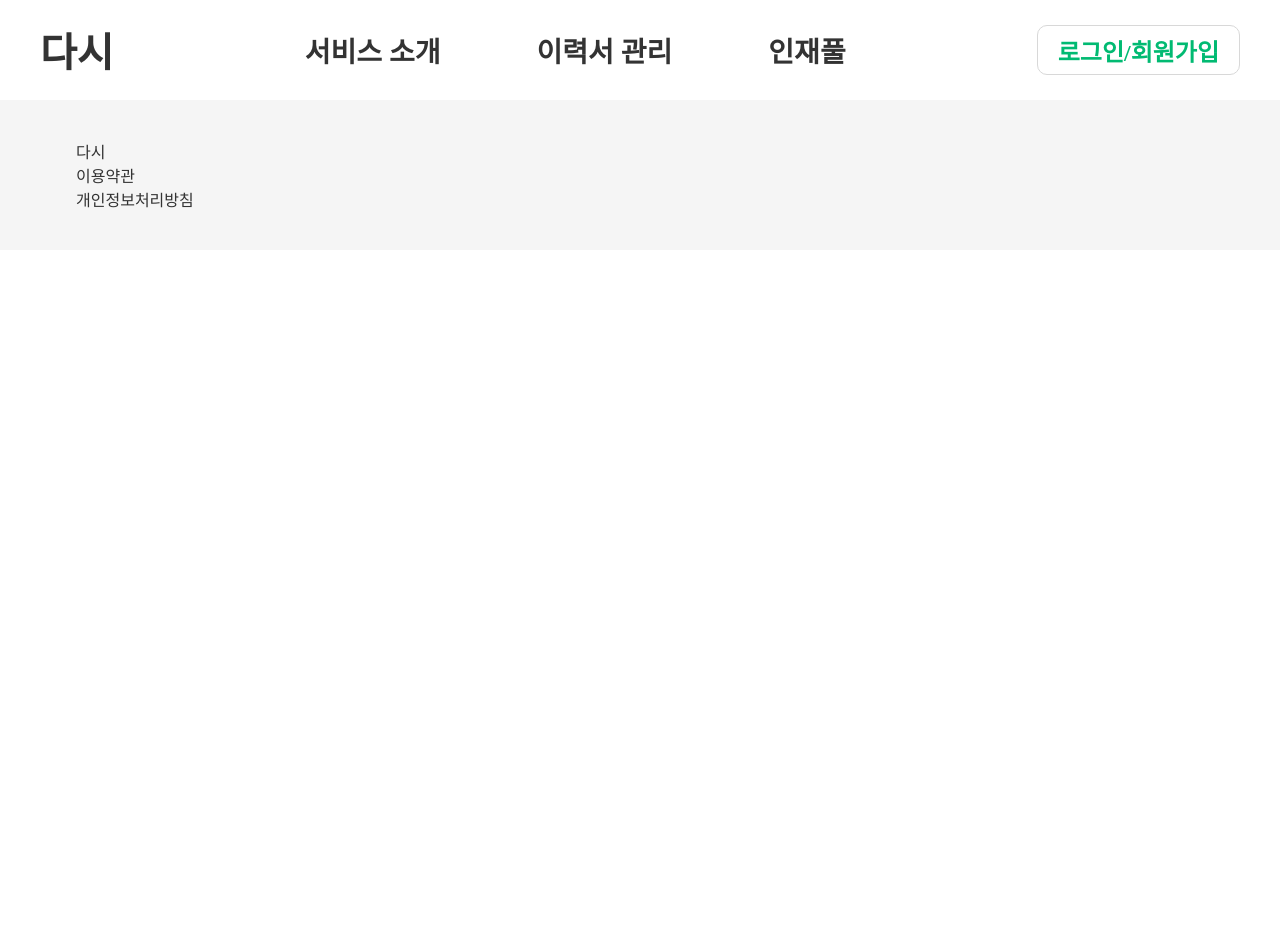
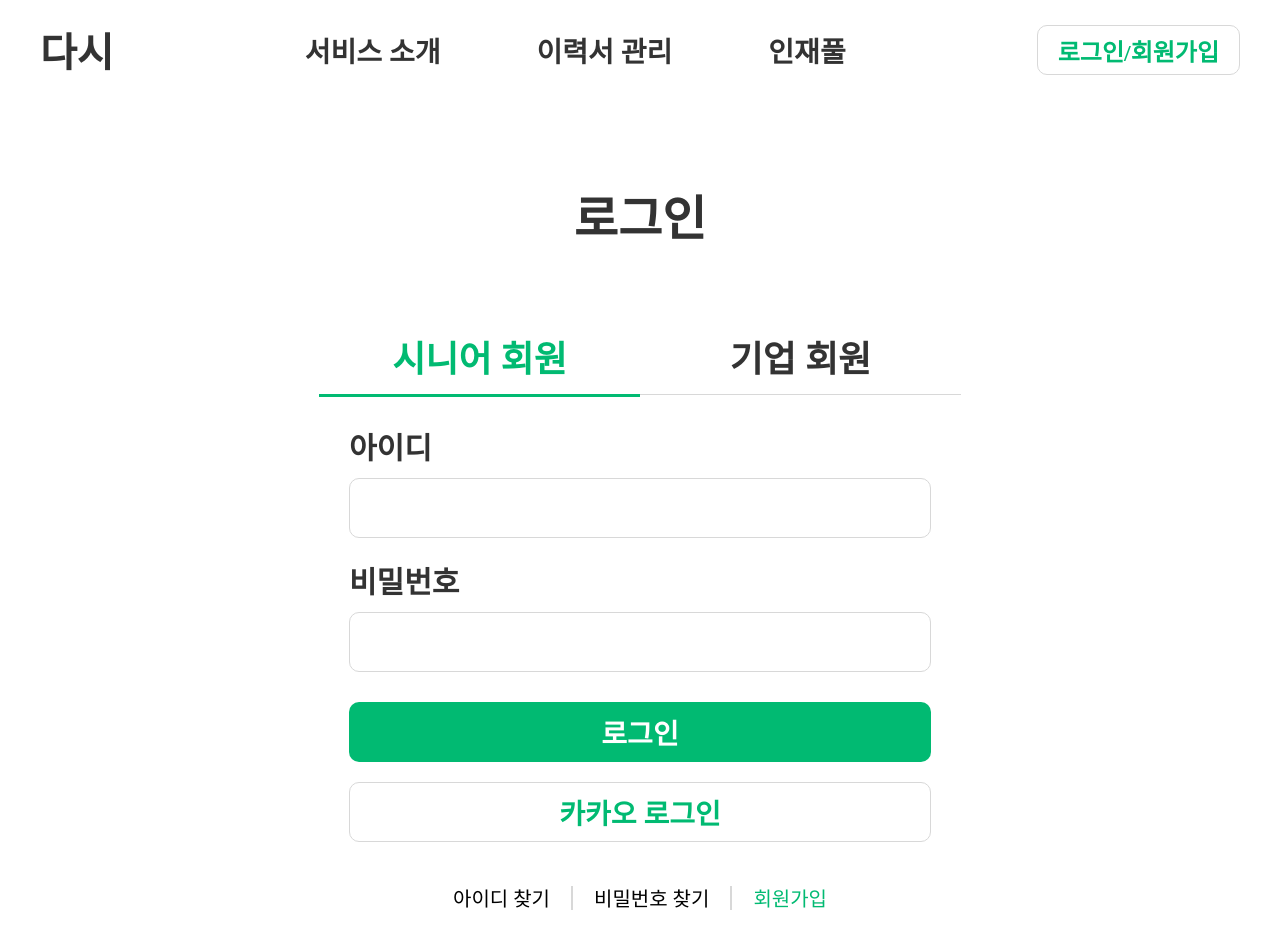
Before and after one commit to teyeong/Gamja-Frontend, a React (Create React App) app: page /sign-in in a window 1280 px wide. Shown: the top 952 px of the page. Before the commit the page ends 800 px from the top, so only its background shows below. Built offline with nearby package versions, Linux system fonts and the light colour scheme; a web font is replaced by a local one.

Commit message:
feat: publish signin page

```diff
--- a/src/App.tsx
+++ b/src/App.tsx
@@ -1,8 +1,10 @@
 import { BrowserRouter, Routes, Route } from 'react-router-dom';
 import './scss/main.scss';
-import MainPage from './pages/MainPage';
 import Layout from './components/_common/layout/Layout';
 import { RecoilRoot } from 'recoil';
+
+import MainPage from './pages/MainPage';
+import SignInPage from 'pages/SignInPage';
 
 function App() {
   return (
@@ -12,6 +14,7 @@ function App() {
           <Routes>
             {/* 메인 페이지 */}
             <Route path="/" element={<MainPage />} />
+            <Route path="/sign-in" element={<SignInPage />} />
           </Routes>
         </Layout>
       </RecoilRoot>
--- /dev/null
+++ b/src/components/signinpage/SignInForm.tsx
@@ -0,0 +1,51 @@
+import Btn from 'components/_common/Btn';
+import Input from 'components/_common/Input';
+
+type SignInFormProps = {
+  user: string;
+};
+
+const SignInForm = ({ user }: SignInFormProps) => {
+  const handleSubmit = () => {
+    if (user === 'senior') {
+      console.log('시니어 회원 로그인');
+    } else if (user === 'company') {
+      console.log('기업 회원 로그인');
+    }
+  };
+
+  return (
+    <div className="signin-form">
+      <div className="input-signin-div">
+        <Input label="아이디" onChange={() => console.log('아이디')} />
+        <Input
+          label="비밀번호"
+          onChange={() => console.log('비밀번호')}
+          type="password"
+        />
+      </div>
+      <div className="signin-btn-wrapper">
+        <Btn
+          label="로그인"
+          onClick={handleSubmit}
+          styleClass="green long-btn"
+        />
+        <div className="siginin-btn-blank"></div>
+        <Btn
+          label="카카오 로그인"
+          onClick={handleSubmit}
+          styleClass="white long-btn"
+        />
+      </div>
+      <div className="signin-mini-btns">
+        <button>아이디 찾기</button>
+        <div className="line"></div>
+        <button>비밀번호 찾기</button>
+        <div className="line"></div>
+        <button className="signup">회원가입</button>
+      </div>
+    </div>
+  );
+};
+
+export default SignInForm;
--- /dev/null
+++ b/src/components/signinpage/SignInTab.tsx
@@ -0,0 +1,28 @@
+import { useState } from 'react';
+import SignInForm from './SignInForm';
+
+const SignInTab = () => {
+  const [activeIndex, setactiveIndex] = useState<number>(0);
+  const tabType = [
+    { label: '시니어 회원', user: 'senior' },
+    { label: '기업 회원', user: 'company' },
+  ];
+  return (
+    <div className="signin-tab">
+      <div className="tab-wrapper">
+        {tabType.map((tab, index) => (
+          <div
+            key={index}
+            className={`${activeIndex === index && 'active'}`}
+            onClick={() => setactiveIndex(index)}
+          >
+            {tab.label}
+          </div>
+        ))}
+      </div>
+      <SignInForm user={tabType[activeIndex].user} />
+    </div>
+  );
+};
+
+export default SignInTab;
--- /dev/null
+++ b/src/pages/SignInPage.tsx
@@ -0,0 +1,13 @@
+import Title from 'components/_common/Title';
+import SignInTab from 'components/signinpage/SignInTab';
+
+const SignInPage = () => {
+  return (
+    <>
+      <Title label="로그인" />
+      <SignInTab />
+    </>
+  );
+};
+
+export default SignInPage;
--- a/src/scss/components/_input.scss
+++ b/src/scss/components/_input.scss
@@ -14,6 +14,27 @@
     @include pc {
       width: 78.6rem;
     }
+  }
+}
+
+.input-signin-div {
+  display: flex;
+  flex-direction: column;
+
+  @include input-div {
+    @include pc {
+      width: 58.2rem;
+    }
+  }
+
+  .input-label-box p {
+    @include pc {
+      font-size: 3rem;
+    }
+  }
+
+  .alert-text {
+    height: 2rem;
   }
 }
 
--- a/src/scss/main.scss
+++ b/src/scss/main.scss
@@ -12,3 +12,4 @@
 @import 'layout/header';
 
 @import 'pages/home';
+@import 'pages/signin';
--- /dev/null
+++ b/src/scss/pages/_signin.scss
@@ -0,0 +1,84 @@
+@import '../abstracts/mixin';
+@import '../abstracts/variables';
+
+/* sign in tab styles */
+.signin-tab {
+  display: flex;
+  flex-direction: column;
+  align-items: center;
+  justify-content: center;
+
+  .tab-wrapper {
+    @include pc {
+      width: 64.2rem;
+      height: 6.4rem;
+      font-size: 3.6rem;
+    }
+    @include mobile {
+      width: 100%;
+      height: 4.5rem;
+      font-size: 2.4rem;
+    }
+    display: flex;
+    margin-bottom: 3rem;
+    cursor: pointer;
+
+    div {
+      display: flex;
+      justify-content: center;
+      width: 50%;
+      height: 100%;
+      font-weight: 600;
+      border-bottom: 0.1rem solid $light-gray;
+    }
+    .active {
+      border-bottom: 0.3rem solid $dark-green;
+      color: $dark-green;
+    }
+  }
+}
+
+/* sign in form styles */
+.signin-form {
+  display: flex;
+  flex-direction: column;
+
+  @include mobile {
+    width: calc(100% - 4.8rem);
+  }
+
+  .signin-btn-wrapper {
+    margin-top: 1rem;
+    .siginin-btn-blank {
+      height: 2rem;
+    }
+  }
+}
+
+/* 아이디 찾기, 비밀번호 찾기, 회원가입 button styles */
+.signin-mini-btns {
+  display: flex;
+  justify-content: center;
+  align-items: center;
+  margin-top: 4rem;
+  margin-bottom: 8rem;
+
+  button {
+    @include pc {
+      font-size: 2rem;
+    }
+    @include mobile {
+      font-size: 1.8rem;
+    }
+    cursor: pointer;
+  }
+  .signup {
+    color: $dark-green;
+  }
+
+  .line {
+    border: 0.05rem solid $light-gray;
+    margin: 0 1.5rem;
+    height: 2.2rem;
+  }
+}
```
